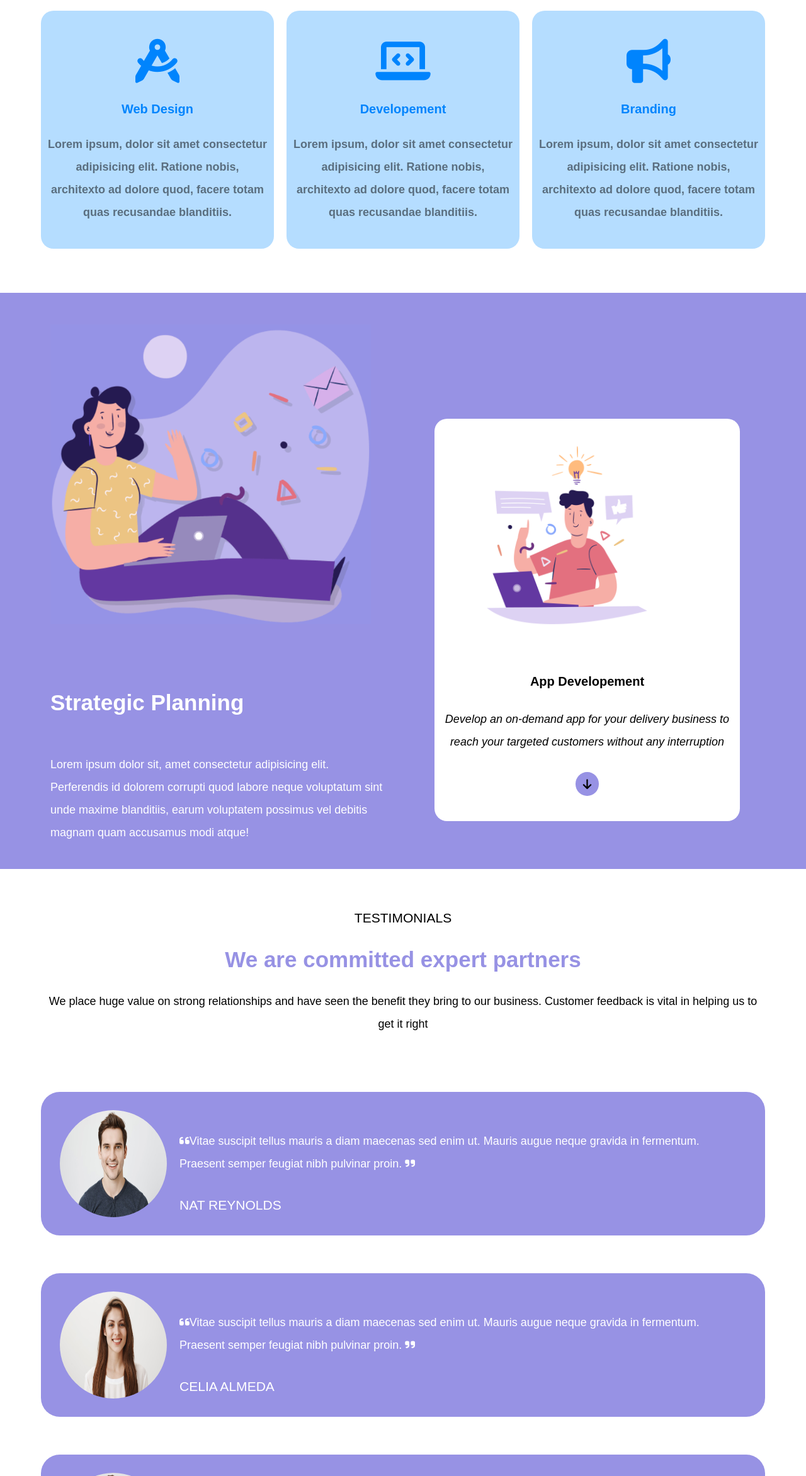
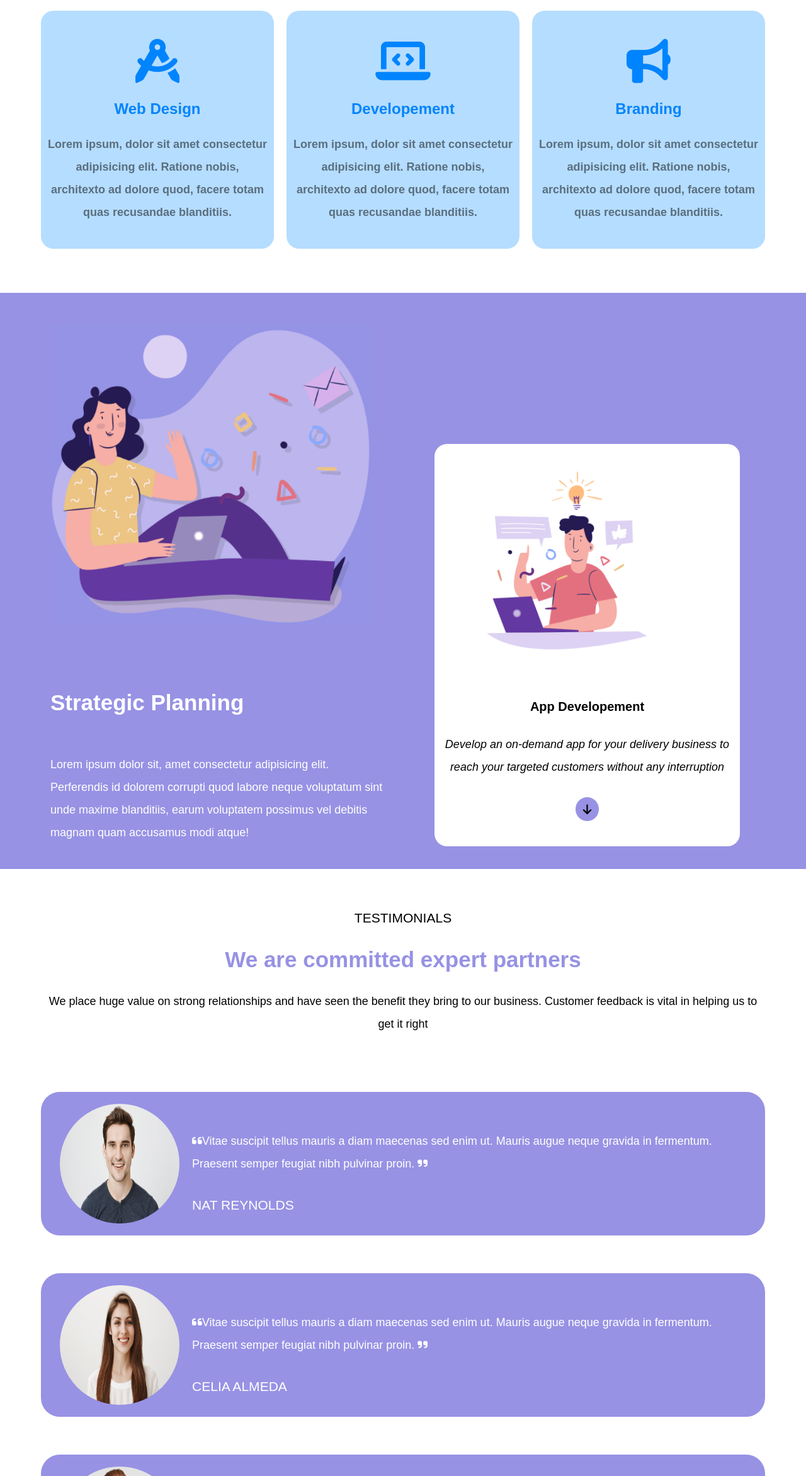
Before and after one commit to AntonelloStefania/htmlcss-responsive-layout, a plain HTML site: page index.html in a window 1280 px wide. Shown: the part 456-2800 px from the top of the page at 63% size. Drawn offline with Linux system fonts and the light colour scheme.

Commit message:
corretta visualizzazione immagini

```diff
--- a/css/style.css
+++ b/css/style.css
@@ -431,7 +431,7 @@ footer{
 /* TABLET */
 @media  screen and (min-width:768px) {
     body{
-        font-size: 15px;
+        font-size: 17px;
     }
 
     .container{
@@ -454,7 +454,7 @@ footer{
         width: calc(100% / 3 - 20px);
     }
     .double-col-content h3, #functions .col-30-content h3{
-        font-size: 20px;
+        font-size: 24px;
     }
 
     #functions .col-30-content{
@@ -494,8 +494,8 @@ footer{
     }
 
     #testimonials img{
-        width: 170px;
-        height: 170px;
+        width: 190px;
+        height: 190px;
     }
     /* fine terza sezione */
     /* quarta sezione "benefits" */
@@ -521,7 +521,7 @@ footer{
         width: calc(70% - 20px);
     }
 
-        #about-us .col-70-content{
+    #about-us .col-70-content{
         padding-right:50px;
     }
 
@@ -539,7 +539,7 @@ footer{
     }
 
     .about-us-col-30 p {
-        font-size:20px;
+        font-size:24px;
     }
 }
 /* fine quinta sezione */
@@ -581,7 +581,7 @@ footer{
     }
     .col-50-content-2{
         position: relative;
-        top: 125px;
+        top: 155px;
     }
 
     #strategic-planning-img-2{
@@ -608,7 +608,7 @@ footer{
 
     /* seconda sezione "strategic planning */
     .col-50-content-2{
-        top:150px
+        top:190px
     }
 
     /* quinta sezione "about us" */
```
